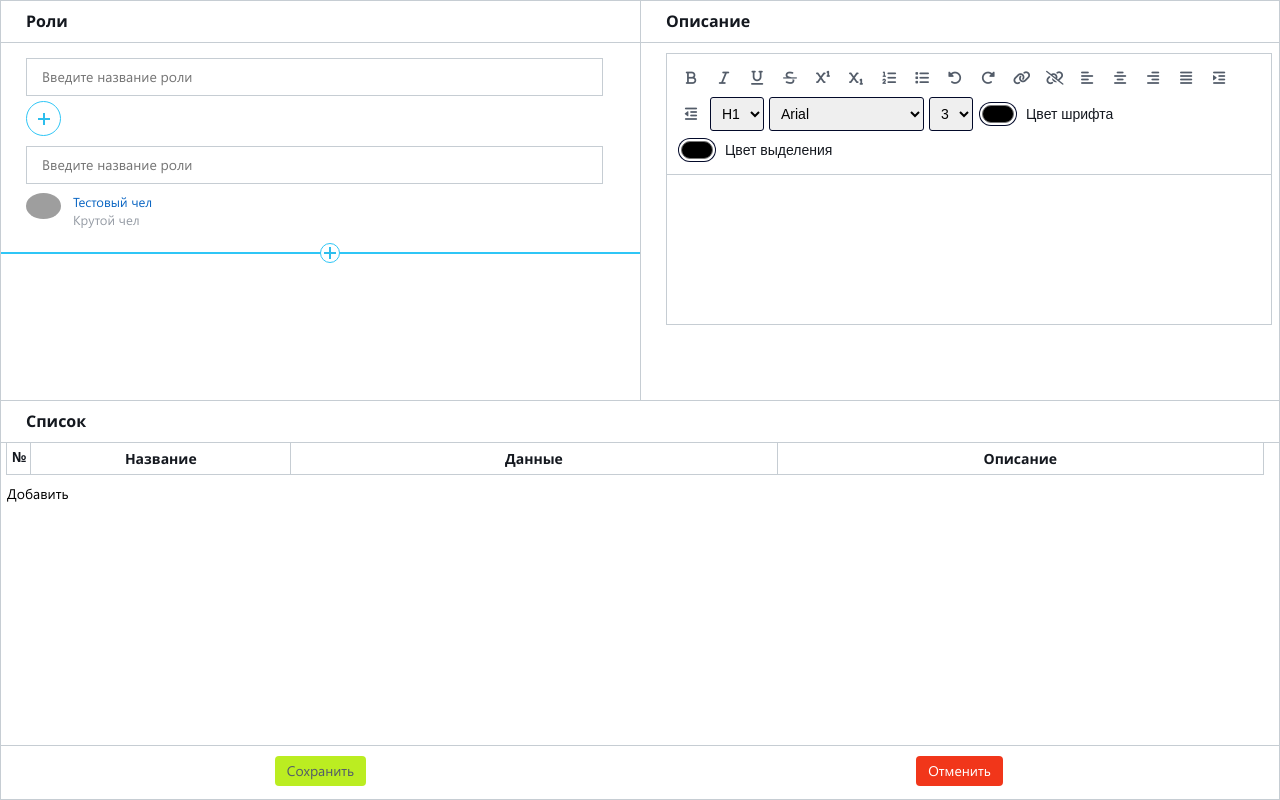
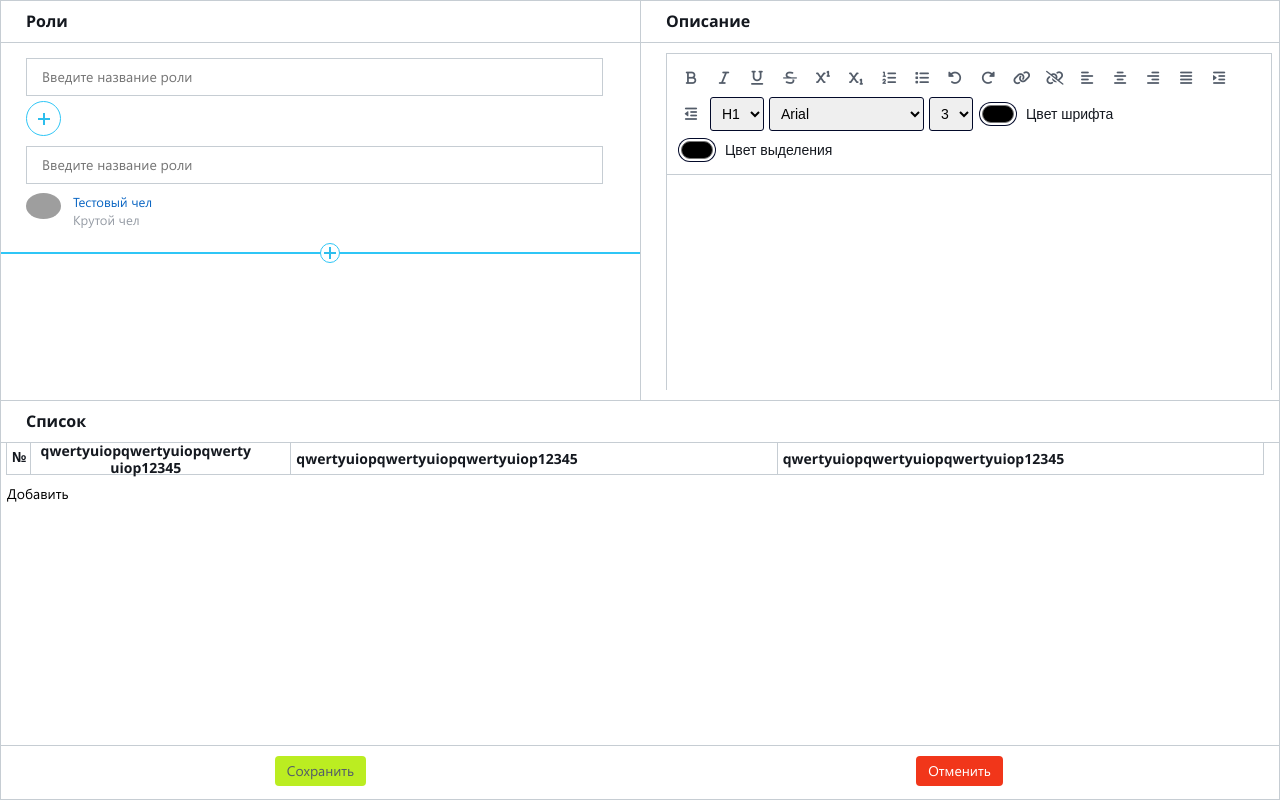
Before and after one commit to AlexMerinov/crmForm, a website: page app/index.html in a window 1280 px wide. Drawn offline with Linux system fonts and the light colour scheme; grey boxes are pictures that could not be loaded.

Commit message:
lasr commit 8.2.23

```diff
--- a/app/index.html
+++ b/app/index.html
@@ -178,7 +178,7 @@
                   <ul class="table__list table__list--header">
                      <li class="table__col">№</li>
                      <li class="table__col edit-item">
-                        <span class="edit-item__value">Название</span>
+                        <span class="edit-item__value">qwertyuiopqwertyuiopqwertyuiop12345</span>
                         <input type="text" value="" autofocus class="edit-item__input">
                         <button type="button" class="edit-item__btn" data-edit-btn>
                            <svg class="icon">
@@ -187,7 +187,7 @@
                         </button>
                      </li>
                      <li class="table__col edit-item">
-                        <span class="edit-item__value">Данные</span>
+                        <span class="edit-item__value">qwertyuiopqwertyuiopqwertyuiop12345</span>
                         <input type="text" value="" autofocus class="edit-item__input">
                         <button type="button" class="edit-item__btn" data-edit-btn>
                            <svg class="icon">
@@ -196,7 +196,7 @@
                         </button>
                      </li>
                      <li class="table__col edit-item">
-                        <span class="edit-item__value">Описание</span>
+                        <span class="edit-item__value">qwertyuiopqwertyuiopqwertyuiop12345</span>
                         <input type="text" value="" autofocus class="edit-item__input">
                         <button type="button" class="edit-item__btn" data-edit-btn>
                            <svg class="icon">
--- a/app/scss/main.scss
+++ b/app/scss/main.scss
@@ -113,6 +113,9 @@ img{
     display: block;
     line-height: 1.5;
     min-height: 150px;
+    word-wrap: break-word;
+    height: calc(100% - 93px);
+    overflow-y: auto;
   }
 
   &-item{
@@ -726,7 +729,9 @@ body.loaded{
       z-index: 2;
       display: flex;
       align-items: center;
-      justify-content: center;
+      word-wrap: anywhere;
+      padding-left: 5px;
+      padding-right: 35px;
    }
 
    &__input {
```
Also changed, not shown: app/css/main.css.
